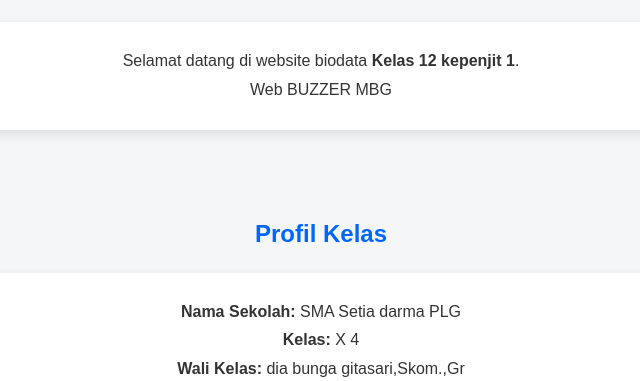
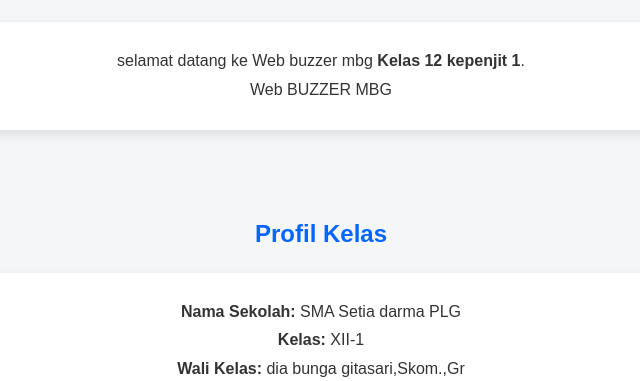
Before and after one commit to Fareliakovaska/Ahmad-Rendhi-pratama, a plain HTML site: page index.html in a window 1280 px wide. Shown: the part 299-680 px from the top of the page, 319-959 px from the left. Drawn offline with Linux system fonts and the light colour scheme.

Commit message:
Update welcome message and class information

```diff
--- a/index.html
+++ b/index.html
@@ -168,7 +168,7 @@
 
         <div class="profil">
             <p>
-                Selamat datang di website biodata
+                selamat datang ke Web buzzer mbg
                 <b>Kelas 12 kepenjit 1</b>.
             </p>
 
@@ -186,7 +186,7 @@
         <div class="profil">
 
             <p><b>Nama Sekolah:</b> SMA Setia darma PLG</p>
-            <p><b>Kelas:</b> X 4</p>
+            <p><b>Kelas:</b> XII-1</p>
             <p><b>Wali Kelas:</b> dia bunga gitasari,Skom.,Gr</p>
             <p><b>Tahun Pelajaran:</b> 2026/2027</p>
 
```
